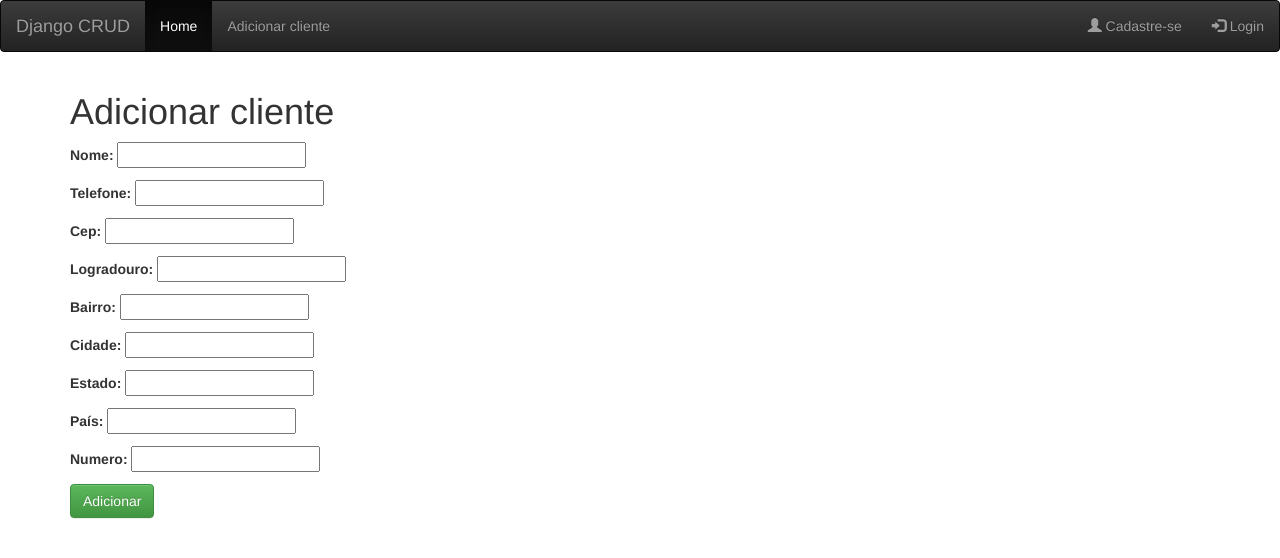
After one commit to larissamoreira/clientes_app, a Django app: page /novo_cliente in a window 1280 px wide. The commit adds this page. Shown: the top 558 px of the page. Run offline with Django 3.2, Linux system fonts and the light colour scheme; some libraries are stand-ins or nearby versions.

Commit message:
add cliente

```diff
--- a/clientes/forms.py
+++ b/clientes/forms.py
@@ -0,0 +1,7 @@
+from django import forms
+from .models import Cliente
+
+class novo_cliente_form(forms.ModelForm):
+    class Meta:
+        model = Cliente
+        fields = ['nome', 'telefone', 'cep', 'logradouro', 'bairro', 'cidade', 'estado','país', 'numero']
--- a/clientes/views.py
+++ b/clientes/views.py
@@ -1,7 +1,28 @@
-from django.shortcuts import render
+from django.shortcuts import render, redirect
 from django.http import HttpResponse
 from .models import Cliente
+from .forms import novo_cliente_form
 
 def home(request):
     clientes = Cliente.objects.all()
     return render(request, 'home.html', {'clientes':clientes})
+
+def novo_cliente(request):
+    if request.method == 'POST':
+        form = novo_cliente_form(request.POST)
+        if form.is_valid():
+            cliente = Cliente.objects.create(
+                nome = form.cleaned_data.get('nome'),
+                telefone = form.cleaned_data.get('telefone'),
+                cep = form.cleaned_data.get('cep'),
+                logradouro = form.cleaned_data.get('logradouro'),
+                bairro = form.cleaned_data.get('bairro'),
+                cidade = form.cleaned_data.get('cidade'),
+                estado = form.cleaned_data.get('estado'),
+                país = form.cleaned_data.get('país'),
+                numero = form.cleaned_data.get('numero')
+            )
+            return redirect('home')
+    else:
+        form = novo_cliente_form()
+    return render(request, 'novo_cliente.html', {'form':form})
--- a/myproject/urls.py
+++ b/myproject/urls.py
@@ -1,18 +1,3 @@
-"""myproject URL Configuration
-
-The `urlpatterns` list routes URLs to views. For more information please see:
-    https://docs.djangoproject.com/en/2.0/topics/http/urls/
-Examples:
-Function views
-    1. Add an import:  from my_app import views
-    2. Add a URL to urlpatterns:  path('', views.home, name='home')
-Class-based views
-    1. Add an import:  from other_app.views import Home
-    2. Add a URL to urlpatterns:  path('', Home.as_view(), name='home')
-Including another URLconf
-    1. Import the include() function: from django.urls import include, path
-    2. Add a URL to urlpatterns:  path('blog/', include('blog.urls'))
-"""
 from django.contrib import admin
 from django.urls import path
 
@@ -20,5 +5,6 @@ from clientes import views
 
 urlpatterns = [
     path('admin/', admin.site.urls),
-    path('', views.home, name='home')
+    path('', views.home, name='home'),
+    path('novo_cliente', views.novo_cliente, name='novo_cliente')
 ]
--- a/templates/base.html
+++ b/templates/base.html
@@ -6,11 +6,26 @@
     <meta http-equiv="X-UA-Compatible" content="IE=edge">
     <title>Clientes</title>
     <meta name="viewport" content="width=device-width, initial-scale=1">
-    <link rel="stylesheet" href="{% static 'css/bootstrap.min.css' %}" />
-    <link rel="stylesheet" href="{% static 'css/bootstrap.min.css' %}" integrity="sha384-Gn5384xqQ1aoWXA+058RXPxPg6fy4IWvTNh0E263XmFcJlSAwiGgFAW/dAiS6JXm" crossorigin="anonymous">
-    <script src="main.js"></script>
+    <link rel="stylesheet" href="//maxcdn.bootstrapcdn.com/bootstrap/3.2.0/css/bootstrap.min.css">
+    <link rel="stylesheet" href="//maxcdn.bootstrapcdn.com/bootstrap/3.2.0/css/bootstrap-theme.min.css">
+    <script src="js/main.js"></script>
 </head>
 <body>
+    <nav class="navbar navbar-inverse">
+        <div class="container-fluid">
+            <div class="navbar-header">
+                <a class="navbar-brand" href="{% url 'home' %}">Django CRUD</a>
+            </div>
+            <ul class="nav navbar-nav">
+                <li class="active"><a href="{% url 'home' %}">Home</a></li>
+                <li><a href="{% url 'novo_cliente' %}">Adicionar cliente</a></li>
+            </ul>
+            <ul class="nav navbar-nav navbar-right">
+                <li><a href="#"><span class="glyphicon glyphicon-user"></span> Cadastre-se</a></li>
+                <li><a href="#"><span class="glyphicon glyphicon-log-in"></span> Login</a></li>
+            </ul>
+        </div>
+    </nav>
     <div class="container">
         {% block content %}
         {% endblock %}
--- a/templates/home.html
+++ b/templates/home.html
@@ -1,3 +1,4 @@
+{% extends 'base.html' %}
 {% block content %}
     <h1>Clientes</h1>
         <table class="table">
--- /dev/null
+++ b/templates/novo_cliente.html
@@ -0,0 +1,10 @@
+{% extends 'base.html' %}
+{% block content %}
+    <h1>Adicionar cliente</h1>
+
+    <form method="post">
+        {% csrf_token %}
+            {{ form.as_p }}
+        <button type="submit" class="btn btn-success">Adicionar</button>
+    </form>
+{% endblock %}
```
